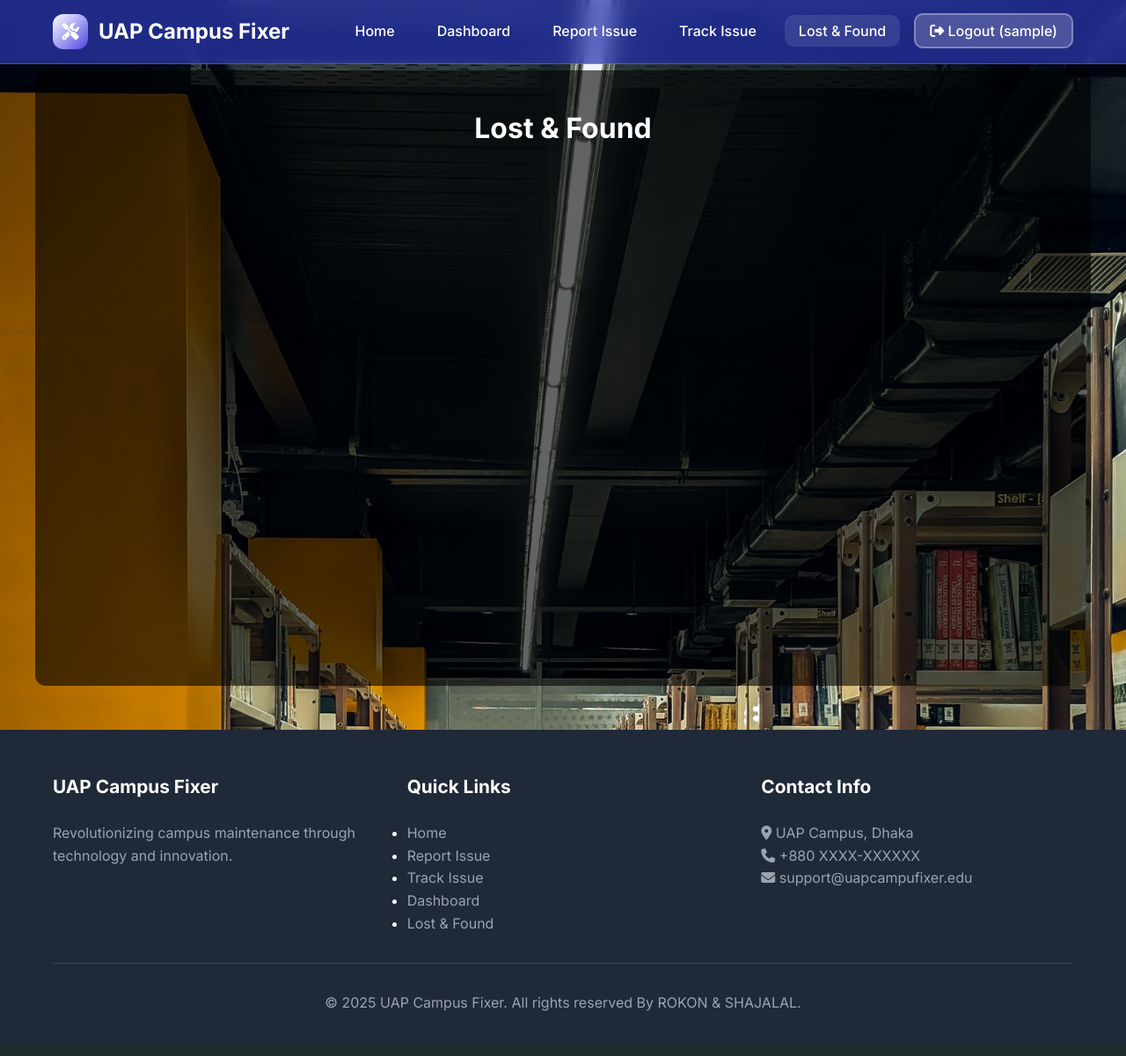
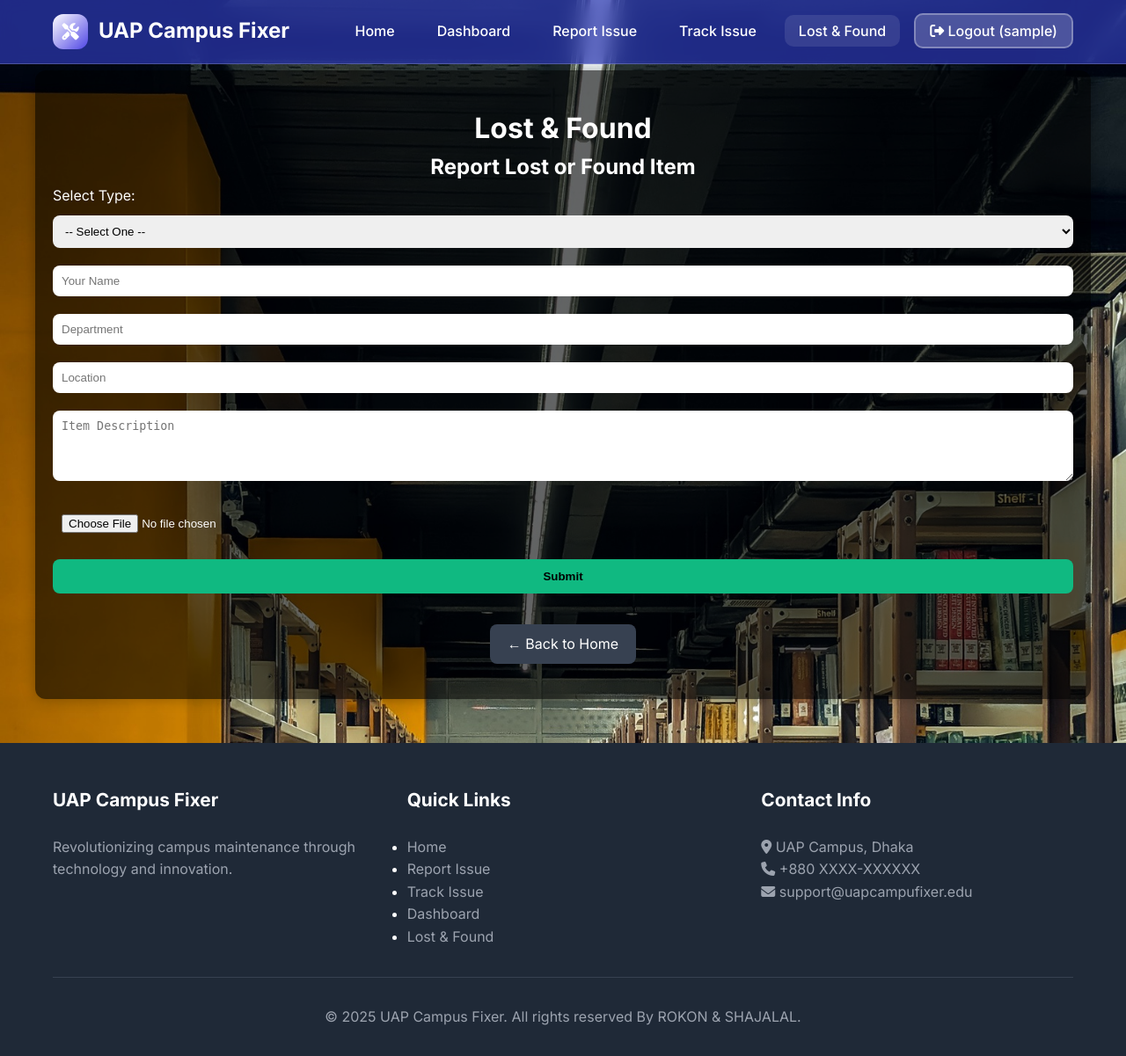
Before and after one commit to rokonur-zaman-rokon/UAP-CAMPUS-FIXER, a Django app: page /lost-found-feed/?type=report in a window 1280 px wide. Shown: the whole page at 88% size. Before the commit the page ends 1150 px from the top, so only its background shows below. Run offline with Django 5.2, Linux system fonts and the light colour scheme; the visitor is signed in with stand-in values (Sample User, id 1).

Commit message:
add anaother container

```diff
--- a/campus_fixer/templates/campus_fixer/lost_found_feed.html
+++ b/campus_fixer/templates/campus_fixer/lost_found_feed.html
@@ -17,15 +17,18 @@ body {
     justify-content: flex-start;
     min-height: calc(100vh - 100px);
     padding: 40px 20px;
-    background: rgba(0,0,0,0.6); /* transparent like dashboard */
+    background: rgba(0,0,0,0.6);
     border-radius: 12px;
     margin: 80px auto 50px auto;
     max-width: 1200px;
     color: #fff;
+    box-shadow: 0 0 15px rgba(0,0,0,0.3);
 }
 
+/* Selection Buttons */
 .selection-buttons {
     display: flex;
+    flex-wrap: wrap;
     gap: 20px;
     margin-bottom: 40px;
 }
@@ -43,8 +46,10 @@ body {
 
 .selection-buttons a button:hover {
     background: #4f46e5;
+    transform: scale(1.05);
 }
 
+/* Forms */
 form input, form select, form textarea {
     width: 100%;
     padding: 10px;
@@ -69,40 +74,91 @@ form input[type="submit"]:hover, form button:hover {
     background: #059669;
 }
 
-/* Found items grid */
+/* Found Items Grid */
 .found-grid {
     display: grid;
-    grid-template-columns: repeat(auto-fit, minmax(280px, 1fr));
-    gap: 20px;
+    grid-template-columns: repeat(auto-fit, minmax(300px, 1fr));
+    gap: 25px;
     width: 100%;
     margin-top: 30px;
 }
 
 .post-card {
-    background: rgba(255,255,255,0.1);
+    background: rgba(255,255,255,0.12);
     border-radius: 12px;
     padding: 20px;
     text-align: left;
+    min-height: 420px;
     display: flex;
     flex-direction: column;
+    justify-content: space-between;
+    transition: 0.3s;
+}
+
+.post-card:hover {
+    transform: translateY(-5px);
+    background: rgba(255,255,255,0.18);
 }
 
 .post-card img {
     width: 100%;
+    height: 200px;
+    object-fit: cover;
     border-radius: 8px;
     margin-bottom: 10px;
+}
+
+.comment-box {
+    margin-top: 15px;
+    background: rgba(0,0,0,0.3);
+    padding: 10px;
+    border-radius: 8px;
+}
+
+.comment-box h4 {
+    margin-bottom: 8px;
+    color: #a5b4fc;
 }
 
 .comment-box input {
     width: calc(100% - 90px);
     display: inline-block;
     margin-top: 10px;
+    padding: 8px;
+    border-radius: 6px;
+    border: none;
 }
 
 .comment-box button {
     width: 80px;
     display: inline-block;
     margin-top: 10px;
+    padding: 8px;
+    border-radius: 6px;
+    background: #3b82f6;
+    border: none;
+    color: white;
+    cursor: pointer;
+    transition: 0.3s;
+}
+
+.comment-box button:hover {
+    background: #2563eb;
+}
+
+.back-btn {
+    display: inline-block;
+    margin-top: 25px;
+    padding: 10px 20px;
+    border-radius: 8px;
+    background: #374151;
+    color: #fff;
+    text-decoration: none;
+    transition: 0.3s;
+}
+
+.back-btn:hover {
+    background: #111827;
 }
 </style>
 
@@ -110,26 +166,34 @@ form input[type="submit"]:hover, form button:hover {
     <h1>Lost & Found</h1>
 
     {% if not choice %}
+        <!-- First Page -->
         <div class="selection-buttons">
-            <a href="?type=lost"><button>Report Lost/Found Item</button></a>
+            <a href="?type=report"><button>Report Lost/Found Item</button></a>
             <a href="?type=found"><button>View Found Items</button></a>
         </div>
-    {% elif choice == 'lost' %}
-        <h2>Report Lost Item</h2>
+
+    {% elif choice == 'report' %}
+        <!-- Report Lost or Found -->
+        <h2>Report Lost or Found Item</h2>
         <form method="POST" enctype="multipart/form-data">
             {% csrf_token %}
-            <input type="hidden" name="status" value="lost">
+            <label>Select Type:</label>
+            <select name="status" required>
+                <option value="">-- Select One --</option>
+                <option value="lost">Lost</option>
+                <option value="found">Found</option>
+            </select>
             <input type="text" name="name" placeholder="Your Name" required>
             <input type="text" name="department" placeholder="Department" required>
             <input type="text" name="location" placeholder="Location" required>
             <textarea name="description" placeholder="Item Description" rows="4" required></textarea>
             <input type="file" name="image">
-            <input type="submit" value="Submit Lost Item">
+            <input type="submit" value="Submit">
         </form>
-        <div style="margin-top: 20px;">
-            <a href="{% url 'lost_found_feed' %}" class="btn btn-secondary">Back to Selection</a>
-        </div>
+        <a href="{% url 'lost_found_feed' %}" class="back-btn">← Back to Home</a>
+
     {% elif choice == 'found' %}
+        <!-- Found Items -->
         <h2>Found Items</h2>
         <div class="found-grid">
             {% for post in found_posts %}
@@ -137,15 +201,17 @@ form input[type="submit"]:hover, form button:hover {
                 {% if post.image %}
                     <img src="{{ post.image.url }}" alt="Item Image">
                 {% endif %}
-                <h3>{{ post.user.username }}</h3>
-                <p><strong>Department:</strong> {{ post.department }}</p>
-                <p><strong>Location:</strong> {{ post.location }}</p>
-                <p>{{ post.description }}</p>
+                <div>
+                    <h3>{{ post.user.username }}</h3>
+                    <p><strong>Department:</strong> {{ post.department }}</p>
+                    <p><strong>Location:</strong> {{ post.location }}</p>
+                    <p>{{ post.description }}</p>
+                </div>
 
                 <div class="comment-box">
                     <h4>Comments:</h4>
-                    {% for comment in post.lostfoundcomment_set.all %}
-                        <p><strong>{{ comment.user.username }}:</strong> {{ comment.comment }}</p>
+                    {% for comment in post.comments.all %}
+                        <p><strong>{{ comment.user.username }}:</strong> {{ comment.comment_text }}</p>
                     {% empty %}
                         <p>No comments yet.</p>
                     {% endfor %}
@@ -153,8 +219,8 @@ form input[type="submit"]:hover, form button:hover {
                     <form method="POST">
                         {% csrf_token %}
                         <input type="hidden" name="post_id" value="{{ post.id }}">
-                        <input type="text" name="comment" placeholder="Add a comment..." required>
-                        <button type="submit">Comment</button>
+                        <input type="text" name="comment_text" placeholder="Add a comment..." required>
+                        <button type="submit">Send</button>
                     </form>
                 </div>
             </div>
@@ -162,9 +228,7 @@ form input[type="submit"]:hover, form button:hover {
                 <p>No found items yet.</p>
             {% endfor %}
         </div>
-        <div style="margin-top: 20px;">
-            <a href="{% url 'lost_found_feed' %}" class="btn btn-secondary">Back to Selection</a>
-        </div>
+        <a href="{% url 'lost_found_feed' %}" class="back-btn">← Back to Home</a>
     {% endif %}
 </div>
 {% endblock %}
--- a/campus_fixer/views.py
+++ b/campus_fixer/views.py
@@ -3,18 +3,17 @@ from django.contrib.auth import login, authenticate, logout
 from django.contrib import messages
 from django.contrib.auth.models import User
 from django.contrib.auth.decorators import login_required
+from django.http import JsonResponse
 from .models import Issue, UserProfile, LostFoundComment
 import re
-from .models import Issue, UserProfile
-from django.http import JsonResponse
+
 
 # ---------------------- HOME ----------------------
 def index(request):
     issues_resolved = Issue.objects.filter(status='resolved').count()
-    context = {
-        'issues_resolved': issues_resolved,
-    }
+    context = {'issues_resolved': issues_resolved}
     return render(request, 'campus_fixer/index.html', context)
+
 
 # ---------------------- REGISTER ----------------------
 def register(request):
@@ -45,6 +44,7 @@ def register(request):
         return redirect('dashboard')
 
     return render(request, 'campus_fixer/register.html')
+
 
 # ---------------------- LOGIN ----------------------
 def custom_login(request):
@@ -77,11 +77,13 @@ def custom_login(request):
 
     return render(request, 'campus_fixer/login.html')
 
+
 # ---------------------- LOGOUT ----------------------
 def custom_logout(request):
     logout(request)
     messages.success(request, "Logged out successfully ✅")
     return redirect('index')
+
 
 # ---------------------- DASHBOARD ----------------------
 @login_required
@@ -104,6 +106,7 @@ def dashboard(request):
         'recent_issues': recent_issues,
     }
     return render(request, 'campus_fixer/dashboard.html', context)
+
 
 # ---------------------- REPORT ISSUE ----------------------
 @login_required
@@ -137,11 +140,13 @@ def report_issue(request):
 
     return render(request, 'campus_fixer/report_issue.html')
 
+
 # ---------------------- TRACK ISSUES ----------------------
 @login_required
 def track_issue(request):
     issues = Issue.objects.filter(user=request.user).order_by('-created_at')
     return render(request, 'campus_fixer/track_issue.html', {'issues': issues})
+
 
 # ---------------------- UPDATE STATUS ----------------------
 @login_required
@@ -152,54 +157,71 @@ def update_issue(request, ticket_id):
         new_status = request.POST.get("status")
         issue.status = new_status
         issue.save()
-        messages.success(request, f"Status updated ✅")
+        messages.success(request, "Status updated ✅")
         return redirect('track_issue')
 
     return render(request, 'campus_fixer/update_issue.html', {'issue': issue})
 
+
 # ---------------------- LOST & FOUND FEED ----------------------
 @login_required
 def lost_found_feed(request):
-    choice = request.GET.get('type')  # Get the selection: lost or found
+    """
+    Handles Lost & Found system:
+    - Default: shows two buttons (Report Lost/Found) and (View Found Items)
+    - ?type=report : shows form with 'lost'/'found' selection
+    - ?type=found  : shows all found posts
+    """
+
+    choice = request.GET.get('type')  # 'report' or 'found'
 
     if request.method == "POST":
-        # Check if comment is submitted
+        # --- Handle Comment Submission ---
         if 'comment' in request.POST:
             post_id = request.POST.get("post_id")
             comment_text = request.POST.get("comment")
             post = get_object_or_404(Issue, id=post_id)
             LostFoundComment.objects.create(post=post, user=request.user, comment=comment_text)
             messages.success(request, "Comment added ✅")
-            return redirect('lost_found_feed')
+            return redirect(f"{request.path}?type=found")
 
-        # Check if new lost item is submitted
-        if 'description' in request.POST:
-            name = request.POST.get('name')
-            department = request.POST.get('department')
-            location = request.POST.get('location')
-            description = request.POST.get('description')
-            image = request.FILES.get('image')
+        # --- Handle Lost/Found Report ---
+        status = request.POST.get('status')
+        name = request.POST.get('name')
+        department = request.POST.get('department')
+        location = request.POST.get('location')
+        description = request.POST.get('description')
+        image = request.FILES.get('image')
 
-            Issue.objects.create(
-                user=request.user,
-                category='lost_found',
-                status='lost',
-                department=department,
-                location=location,
-                description=description,
-                image=image
-            )
-            messages.success(request, "Lost item reported successfully ✅")
-            return redirect('lost_found_feed')
+        if status not in ['lost', 'found']:
+            messages.error(request, "Please select Lost or Found ❗")
+            return redirect(f"{request.path}?type=report")
 
-    # Show found items if choice is 'found'
-    found_posts = Issue.objects.filter(category='lost_found', status='found').order_by('-created_at') if choice == 'found' else None
+        Issue.objects.create(
+            user=request.user,
+            category='lost_found',
+            status=status,
+            department=department,
+            location=location,
+            description=description,
+            image=image
+        )
+        messages.success(request, f"{status.capitalize()} item reported successfully ✅")
+        return redirect('lost_found_feed')
+
+    # --- Display Found Items ---
+    found_posts = None
+    if choice == 'found':
+        found_posts = Issue.objects.filter(category='lost_found', status='found').order_by('-created_at')
 
     context = {
         'choice': choice,
         'found_posts': found_posts
     }
     return render(request, 'campus_fixer/lost_found_feed.html', context)
+
+
+# ---------------------- REAL-TIME RESOLVED COUNT ----------------------
 def issues_resolved_count(request):
     resolved_count = Issue.objects.filter(status='resolved').count()
     return JsonResponse({'resolved_count': resolved_count})
```
Also changed, not shown: campus_fixer/models.py (+7 -5 lines), campus_fixer/migrations/0008_alter_issue_status.py (added), media/issues/9f64b07b17743afb99b4452c23f97f25.jpg (added), media/issues/Screenshot_2025-10-25_020340.png (added), media/issues/Untitled-1.jpg (added).
